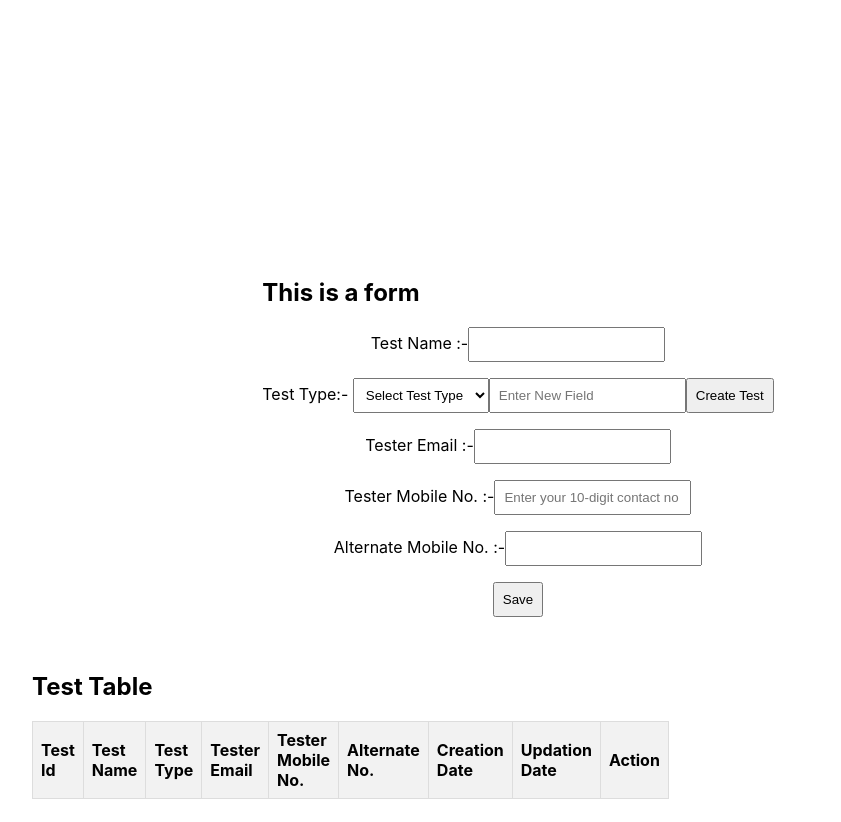
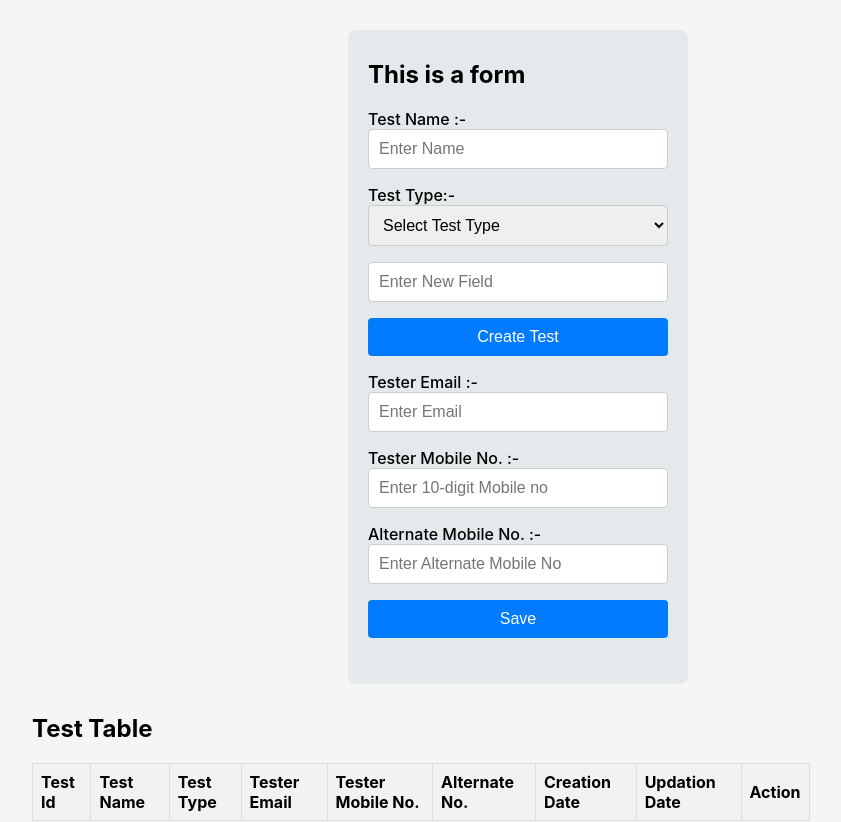
Before and after one commit to Rahul0550/creativeFuel, a React (Create React App) app: page / in a window 1280 px wide. Shown: the top 822 px of the page, without its empty margins (122-963 px from the left). Built offline with nearby package versions, Linux system fonts and the light colour scheme.

Commit message:
css style added

```diff
--- a/src/App.css
+++ b/src/App.css
@@ -1,45 +1,64 @@
-/* .App{
-  border: 2px solid black;
-  background-color: beige;
-  margin: 5% auto;
-  padding: auto;
-  align-items: center;
-  text-align: center;
-} */
 /* App.css */
+
+/* .App container styling */
 .App {
-  margin: 15% auto;
-
   display: flex;
   flex-direction: column;
   align-items: center;
   justify-content: center;
-  height: 100vh;
+  min-height: 100vh;
+  padding: 20px;
+  background-color: whitesmoke;
 }
 
+/* Form styling */
 form {
-  display: flex;
-  flex-direction: column;
-  align-items: center;
+
   margin-bottom: 20px;
+  width: 300px; /* Adjust width as needed */
 }
 
 label {
   margin-bottom: 8px;
+  font-weight: 500;
 }
 
 input,
 select,
 button {
   margin-bottom: 16px;
-  padding: 8px;
+  padding: 10px;
+  width: 100%; /* Make inputs full width */
+  box-sizing: border-box; /* Include padding in width */
+  border: 1px solid #ccc;
+  border-radius: 4px;
+  font-size: 16px;
 }
 
-/* Add more styling as needed */
+button {
+  background-color: #007bff;
+  color: white;
+  border: none;
+  cursor: pointer;
+}
 
+button:hover {
+  background-color: #0056b3;
+}
+
+/* TestTable and TestTypesTable styling */
 .TestTable,
 .TestTypesTable {
   margin-top: 20px;
+  width: 100%; /* Make the tables full width */
+  overflow-x: auto; /* Enable horizontal scrolling if needed */
 }
 
-/* Add styling for TestTable and TestTypesTable */
+/* Additional styling for tables can be added here */
+.form-outline{
+  max-width: 300px;
+  margin: 10px auto;
+  padding: 10px 20px;
+  background: #e4e9eb;
+  border-radius: 8px;
+}
--- a/src/App.js
+++ b/src/App.js
@@ -81,12 +81,12 @@ function App() {
 
   return (
     <div className="App">
-      <div>
+      <div className="form-outline">
         <h2>This is a form</h2>
         <form onSubmit={handleSave}>
           <div>
             <label>Test Name :-</label>
-            <input type="text" name="testName" />
+            <input type="text" name="testName"  placeholder="Enter Name"/>
           </div>
 
           <div>
@@ -109,13 +109,13 @@ function App() {
 
           <div>
             <label>Tester Email :-</label>
-            <input type="email" name="testerEmail" />
+            <input type="email" name="testerEmail" placeholder="Enter Email" />
           </div>
           <div>
             <label>Tester Mobile No. :-</label>
             <input
               type="text"
-              placeholder="Enter your 10-digit contact no"
+              placeholder="Enter 10-digit Mobile no"
               pattern="[0-9]{10}"
               name="contactNo"
               required
@@ -124,7 +124,7 @@ function App() {
 
           <div>
             <label>Alternate Mobile No. :-</label>
-            <input type="text" name="alternateNo" />
+            <input type="text" name="alternateNo" placeholder="Enter Alternate Mobile No" />
           </div>
           <button type="submit">Save</button>
         </form>
--- a/src/components/TestTypesTable.css
+++ b/src/components/TestTypesTable.css
@@ -6,7 +6,7 @@
   }
 
   table {
-    width: 50%;
+    /* width: 50%; */
     border-collapse: collapse;
     margin-top: 20px;
   }
@@ -15,10 +15,10 @@
     border: 1px solid #ddd;
     padding: 8px;
     text-align: left;
+    font-weight: 700;
+
   }
 
   th {
     background-color: #f2f2f2;
   }
-
-  /* Add more styling as needed */
--- a/src/components/TestTypesTable.jsx
+++ b/src/components/TestTypesTable.jsx
@@ -8,7 +8,7 @@ export default function TestTypesTable({ tests }) {
   return (
     <div>
       <h2>Test Types Table</h2>
-      <table>
+      <table className='test'>
         <thead>
           <tr>
             <th>Type Id</th>
```
